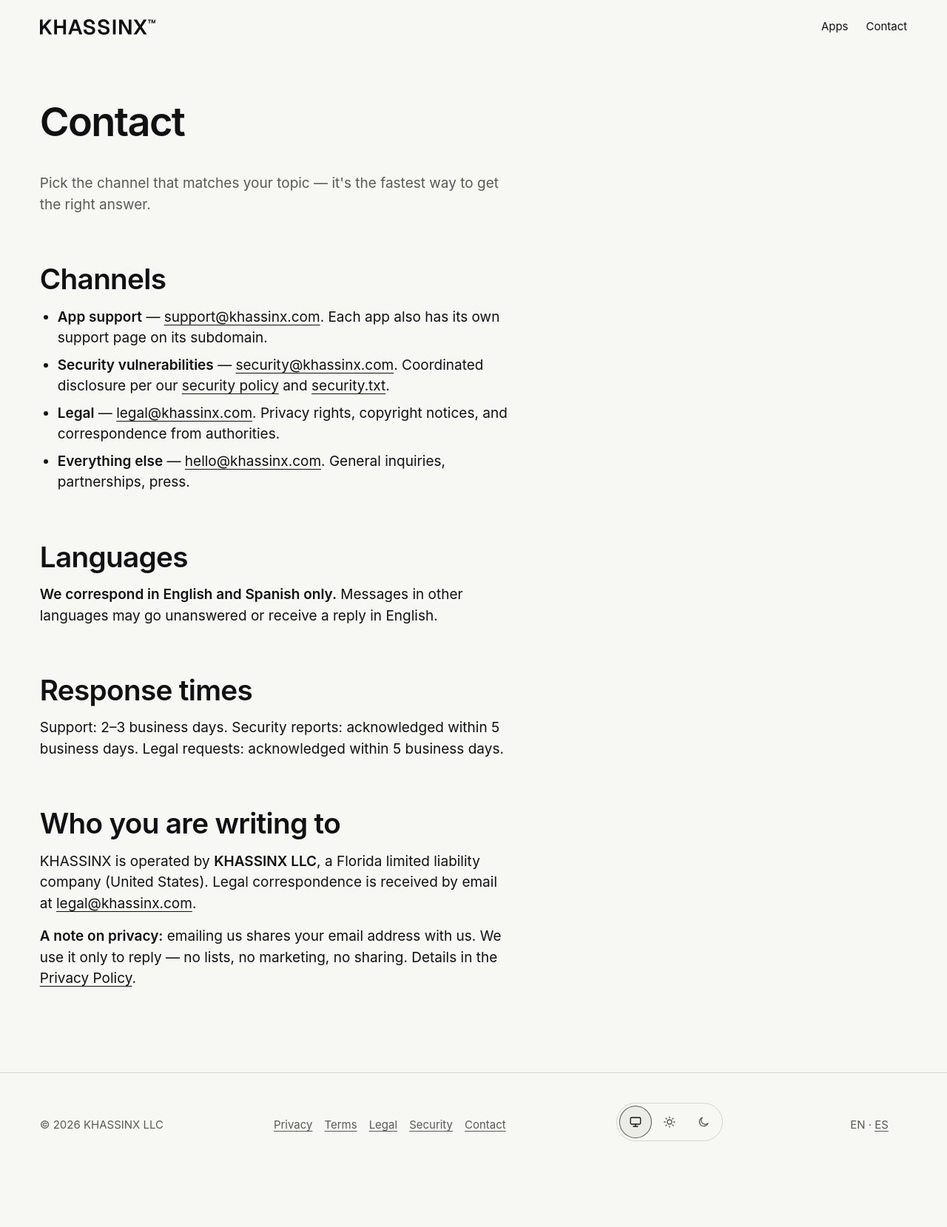
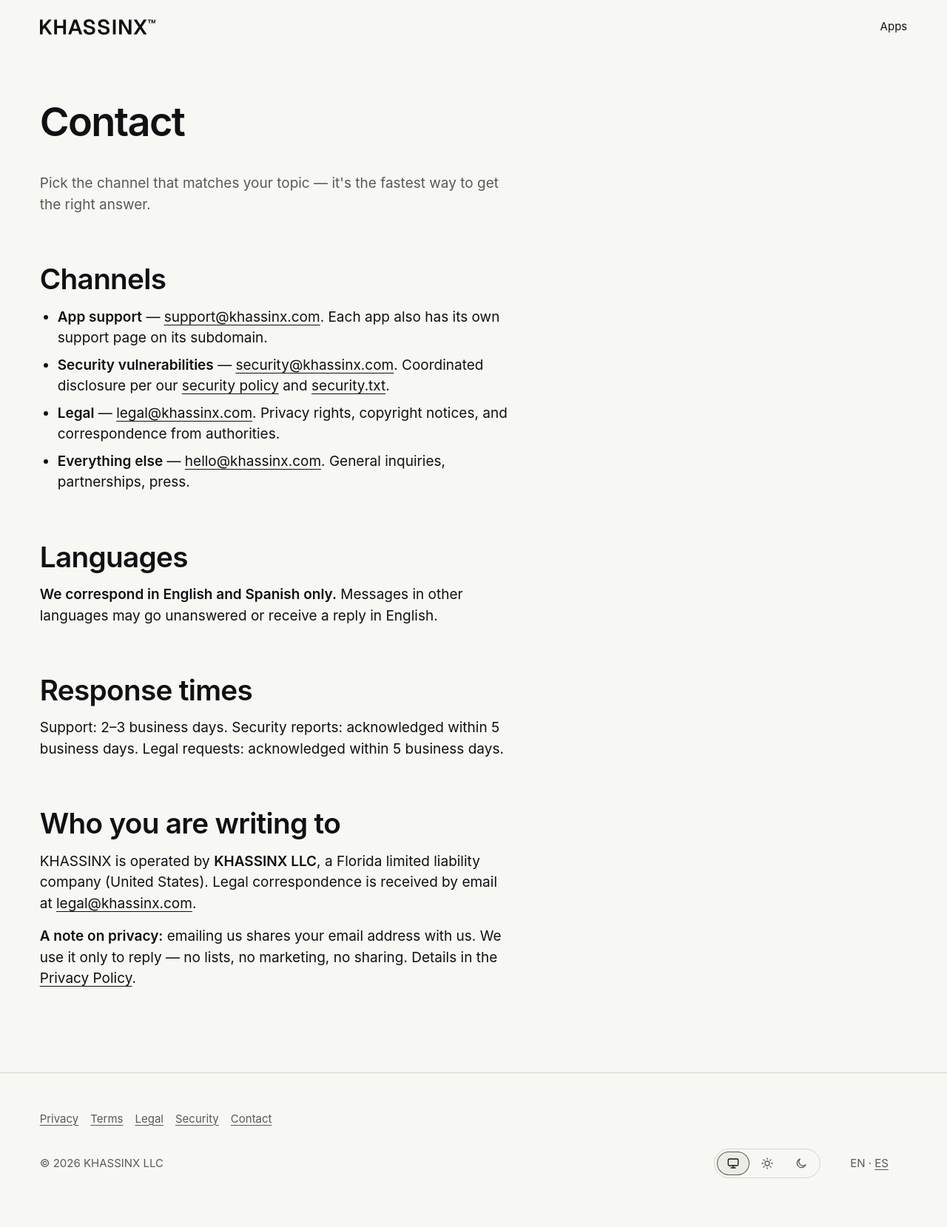
Before and after one commit to KhassinX/khassinx-apex-web, a Jekyll site: the page built from contact/index.html, in a window 1280 px wide. Shown: the whole page at 74% size. Built offline with Jekyll 4.4.1, drawn with Linux system fonts in a browser that asks for light colours; before the commit the page ends 1607 px from its top, so only the background shows below that.

Commit message:
fix: header without footer destinations, two-level footer
The header keeps only destinations the footer lacks (nav_items as in the umbrella template, no language link on top). The footer has two levels: links on top; below, the entity on the left and theme + language on the right. The theme pill is 32px tall; its radio is sized to 44x44 explicitly, since WebKit ignores insets on a radio. The header keeps Apps; Contact is already in the footer.

Co-Authored-By: Claude Opus 5.5 <noreply@anthropic.com>
Claude-Session: https://claude.ai/code/session_01HcbMZm97AK2qBxhKYzgV1m

```diff
--- a/_config.yml
+++ b/_config.yml
@@ -43,13 +43,9 @@ nav:
   en:
     - title: Apps
       url: "/#apps"
-    - title: Contact
-      url: "/contact/"
   es:
     - title: Apps
       url: "/es/#apps"
-    - title: Contacto
-      url: "/es/contact/"
 
 footer_nav:
   en:
--- a/_layouts/base.html
+++ b/_layouts/base.html
@@ -82,19 +82,23 @@
 <a class="skip" href="#main">{{ ui.skip_to_main }}</a>
 <header class="head wrap">
   <a class="wordmark" href="{{ logo_home }}">{% include logotype.svg %}</a>
+  {%- if nav_items %}
   <nav aria-label="{{ ui.nav_primary }}">{% for item in nav_items %}<a href="{{ item.url }}">{{ item.title }}</a>{% endfor %}</nav>
+  {%- endif %}
 </header>
 <main id="main">
 {{ content }}
 </main>
 <footer class="foot">
-  <div class="wrap foot-row">
-    <p>© {{ 'now' | date: '%Y' }} KHASSINX LLC</p>
+  <div class="wrap">
     <nav aria-label="{{ ui.nav_footer }}">
       {%- for item in footer_items %}
       <a href="{{ item.url }}">{{ item.title }}</a>
       {%- endfor %}
     </nav>
+    <div class="foot-row">
+      <p>© {{ 'now' | date: '%Y' }} KHASSINX LLC</p>
+      <div class="foot-prefs">
         {% include theme-switch.html t=ui %}
         {% if lang_key == 'es' -%}
         <p class="lang"><a href="{{ page.canonical_en | default: '/' }}" hreflang="en" lang="en">EN</a> · <span aria-current="true">ES</span></p>
@@ -102,6 +106,8 @@
         <p class="lang"><span aria-current="true">EN</span> · <a href="{{ page.canonical_es | default: '/es/' }}" hreflang="es" lang="es">ES</a></p>
         {%- endif %}
       </div>
+    </div>
+  </div>
 </footer>
 </body>
 </html>
--- a/assets/css/primitives.css
+++ b/assets/css/primitives.css
@@ -107,7 +107,9 @@ a:hover { text-decoration-thickness: 2px; }
   font-size: var(--khassinx-t-small);
   color: var(--khassinx-ink-2);
 }
-.foot-row { display: flex; flex-wrap: wrap; align-items: baseline; justify-content: space-between; gap: var(--khassinx-s-3) var(--khassinx-s-6); }
+/* Two levels: the links on top; below, the entity on the left and the preferences (theme + language) on the right. */
+.foot-row { display: flex; flex-wrap: wrap; align-items: center; justify-content: space-between; gap: var(--khassinx-s-3) var(--khassinx-s-6); margin-top: var(--khassinx-s-4); }
+.foot-prefs { display: flex; flex-wrap: wrap; align-items: center; gap: var(--khassinx-s-2) var(--khassinx-s-4); }
 .foot nav { display: flex; flex-wrap: wrap; gap: var(--khassinx-s-1) 0; margin-inline: calc(var(--khassinx-s-2) * -1); }
 .foot nav a { padding-inline: var(--khassinx-s-2); }
 .foot a { color: var(--khassinx-ink-2); }
@@ -141,14 +143,15 @@ a:hover { text-decoration-thickness: 2px; }
   align-items: center;
   justify-content: center;
   width: 44px;
-  height: 44px;
+  height: 32px;
   border-radius: 999px;
   color: var(--khassinx-ink-2);
   cursor: pointer;
   transition: background-color var(--khassinx-dur) var(--khassinx-ease), color var(--khassinx-dur) var(--khassinx-ease);
 }
 .theme label:hover { color: var(--khassinx-ink); }
-.theme input { position: absolute; inset: 0; margin: 0; opacity: 0; cursor: pointer; }
+/* Compact pill (32px visible); the radio reaches 6px above and below, so the target stays 44×44 without touching a neighbour. */
+.theme input { position: absolute; top: -6px; left: 0; width: 100%; height: calc(100% + 12px); margin: 0; opacity: 0; appearance: none; cursor: pointer; }
 /* The ring carries the state at ≥3:1 (WCAG 1.4.11); the raised fill alone is ~1.4:1. */
 .theme label:has(input:checked) { background: var(--khassinx-surface); color: var(--khassinx-ink); box-shadow: inset 0 0 0 1px var(--khassinx-ink-2); }
 @media (forced-colors: active) { .theme label:has(input:checked) { outline: 2px solid CanvasText; outline-offset: -2px; } }
```
Lines whose indentation alone changed are shown as unchanged.
